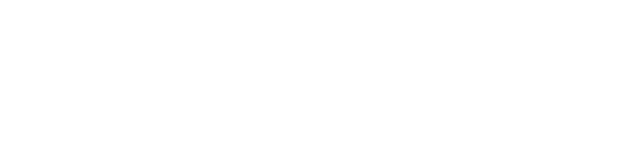
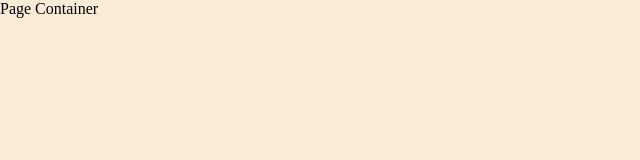
Before and after one commit to JeffTam79/acof-specialty-programs, a plain HTML site: page index.html in a window 1280 px wide. Shown: the whole page, without its empty margins (0-640 px from the left). Drawn offline with Linux system fonts and the light colour scheme.

Commit message:
create home page css file
update index.html

```diff
--- /dev/null
+++ b/homePage.css
@@ -0,0 +1,9 @@
+body {
+    margin: 0px;
+}
+
+#pageContainer {
+    height: 100dvh;
+    width: 100dvw;
+    background-color: antiquewhite;
+}
--- a/index.html
+++ b/index.html
@@ -4,10 +4,14 @@
         <meta charset="UTF-8">
         <meta name="viewport" content="width=device-width, initial-scale=1, shrink-to-fit=no" />
         <meta name="description" content="">
-        <title>My Web Page</title>
+        <link rel="stylesheet" href="homePage.css">
+        <title>Welcome!</title>
         <link rel="icon" type="image/x-icon" href="assets/">
     </head>
     <body>
+        <div id="pageContainer">
+            Page Container
+        </div>
 
     </body>
 </html>
```
